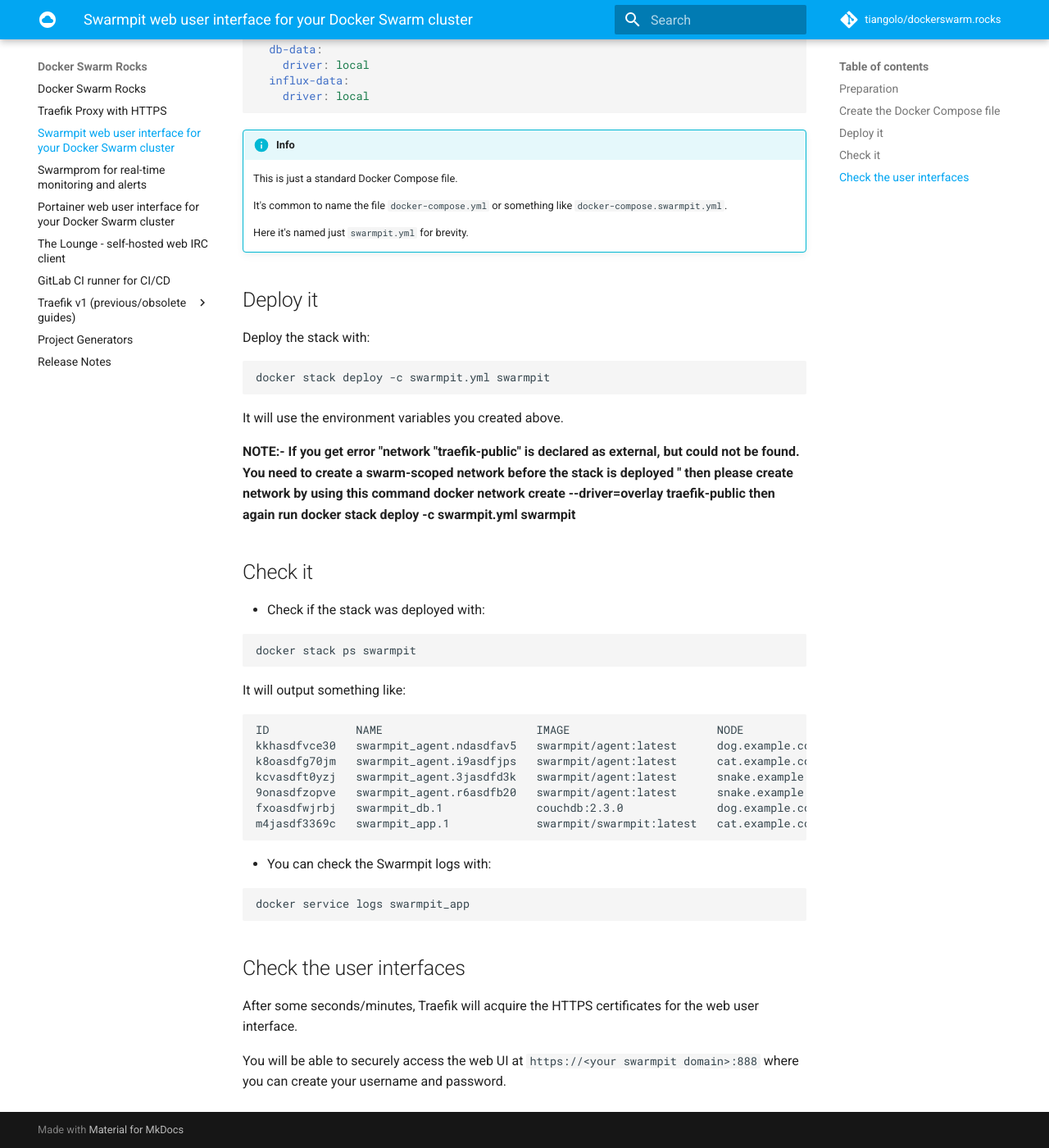
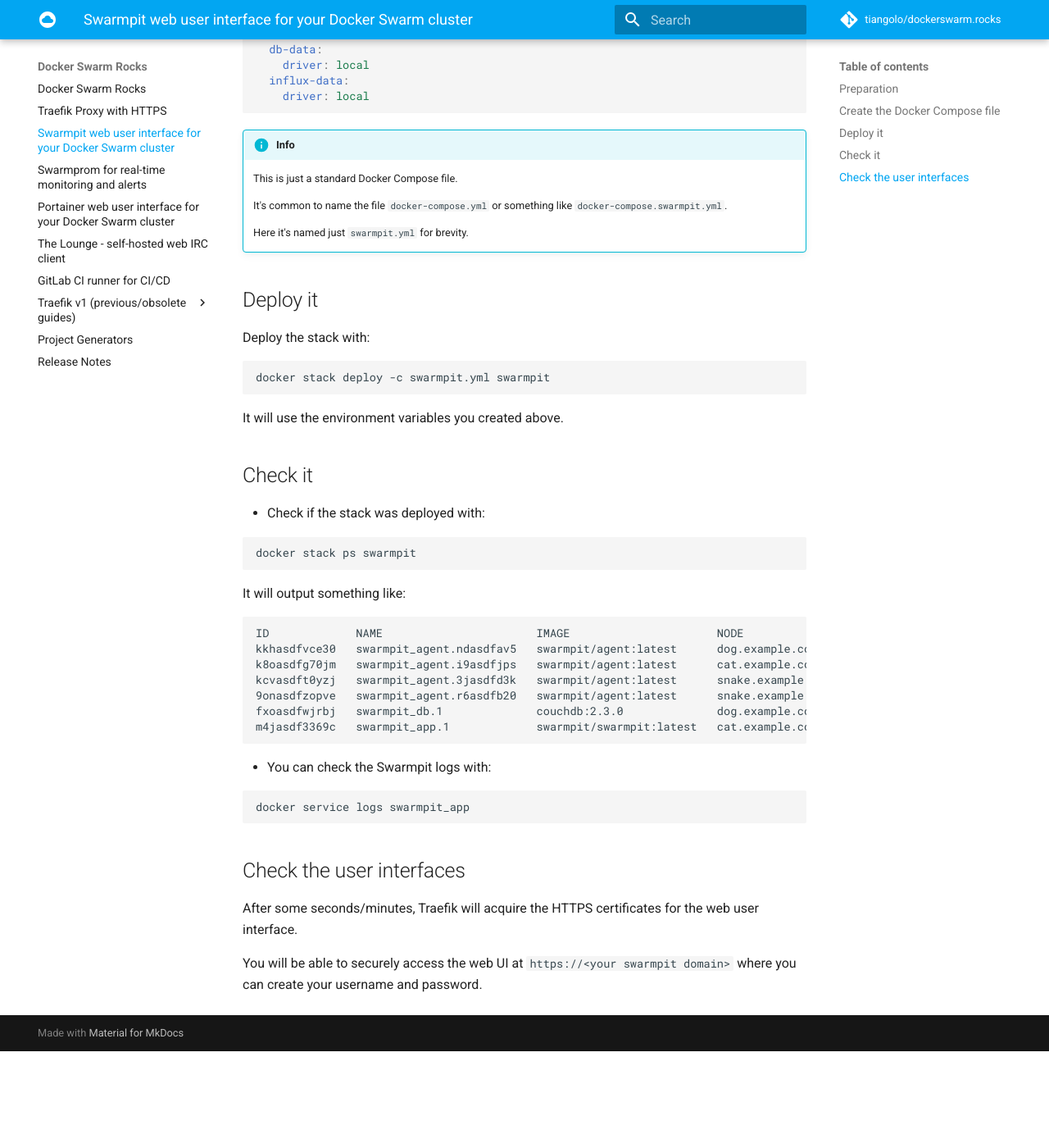
Before and after one commit to tiangolo/dockerswarm.rocks, an MkDocs documentation site: the page built from docs/swarmpit.md, in a window 1280 px wide and 1400 px high, scrolled down 3576 px. Shown: the whole window at 82% size. Built offline with MkDocs 1.6.1 and Material for MkDocs 9.7.7, drawn with Linux system fonts in a browser that asks for light colours; comment, search, counter and statistics services are not loaded; after the commit the page ends 4858 px from its top, so only the background shows below that.

Commit message:
⏪ Revert changes to Swarmpit docs

```diff
--- a/docs/swarmpit.md
+++ b/docs/swarmpit.md
@@ -75,9 +75,6 @@
 
 It will use the environment variables you created above.
 
-__NOTE:- If you get error "network "traefik-public" is declared as external, but could not be found. You need to create a swarm-scoped network before the stack is deployed
-" then please create network by using this command docker network create --driver=overlay traefik-public then again run docker stack deploy -c swarmpit.yml swarmpit__
-
 ## Check it
 
 * Check if the stack was deployed with:
@@ -108,4 +105,4 @@
 
 After some seconds/minutes, Traefik will acquire the HTTPS certificates for the web user interface.
 
-You will be able to securely access the web UI at `https://<your swarmpit domain>:888` where you can create your username and password.
+You will be able to securely access the web UI at `https://<your swarmpit domain>` where you can create your username and password.
```
